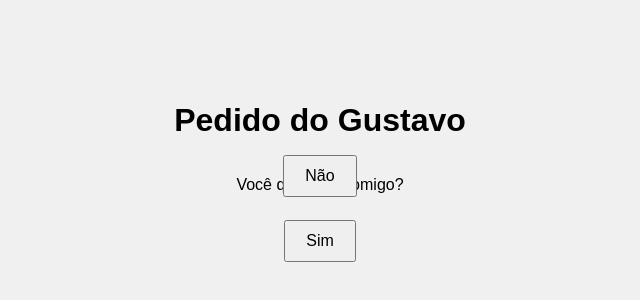
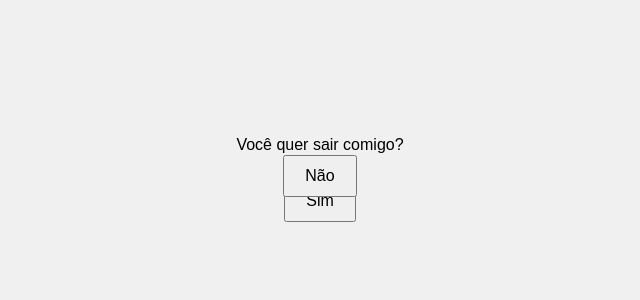
Before and after one commit to Wassilkoski/Site-de-convite-, a plain HTML site: page index.html in a window 1280 px wide. Shown: the part 232-532 px from the top of the page, without its empty margins (320-960 px from the left). Drawn offline with Linux system fonts and the light colour scheme.

Commit message:
Update index.html

```diff
--- a/index.html
+++ b/index.html
@@ -3,7 +3,7 @@
 <head>
     <meta charset="UTF-8">
     <meta name="viewport" content="width=device-width, initial-scale=1.0">
-    <title>Pedido do Gustavo</title>
+    <title>Quer Sair Comigo?</title>
     <style>
         body {
             display: flex;
@@ -26,7 +26,6 @@
     </style>
 </head>
 <body>
-    <h1>Pedido do Gustavo</h1>
     <p>Você quer sair comigo?</p>
     <button onclick="respostaSim()">Sim</button>
     <button id="btn-nao" onmouseover="moverBotao()">Não</button>
```
